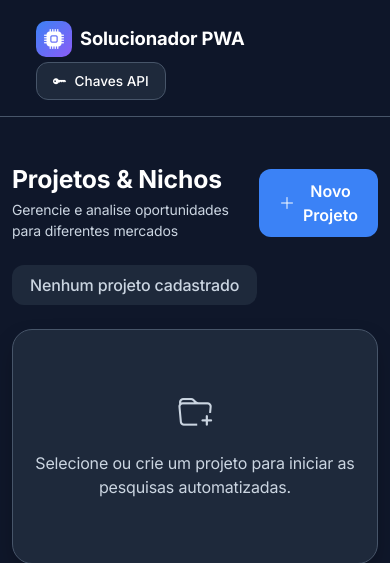
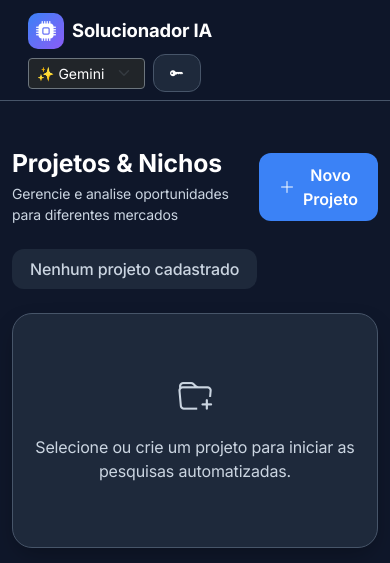
Before and after one commit to Rjyun10/SolucionadorIA, a Flask app: page / in a window 390 px wide. Shown: the top 563 px of the page. Run offline with Flask 3, Linux system fonts and the light colour scheme.

Commit message:
fix: sincroniza seleção de provedor entre telas mobile e desktop

```diff
--- a/static/js/app.js
+++ b/static/js/app.js
@@ -57,8 +57,36 @@ document.addEventListener('DOMContentLoaded', () => {
 
 function setProvider(provider) {
   currentProvider = provider;
+
+  // Guarda a preferência no armazenamento local
+  localStorage.setItem('selectedProvider', provider);
+
+  // Sincroniza a seleção nos botões de Desktop
+  const providerIdMap = {
+    'gemini': 'pGemini',
+    'groq': 'pGroq',
+    'openai': 'pOpenAI'
+  };
+
+  const radioBtn = document.getElementById(providerIdMap[provider]);
+  if (radioBtn) {
+    radioBtn.checked = true;
+  }
+
+  // Sincroniza a seleção no menu suspenso do Telemóvel
+  const mobileSelect = document.getElementById('mobileProviderSelect');
+  if (mobileSelect) {
+    mobileSelect.value = provider;
+  }
+
   showToast(`Provedor alterado para ${provider.toUpperCase()}`, 'info');
 }
+
+// Restaura o provedor guardado ao carregar a página
+document.addEventListener('DOMContentLoaded', () => {
+  const savedProvider = localStorage.getItem('selectedProvider') || 'gemini';
+  setProvider(savedProvider);
+});
 
 function showToast(message, type = 'info') {
   const toastEl = document.getElementById('liveToast');
--- a/templates/index.html
+++ b/templates/index.html
@@ -27,15 +27,18 @@
 <body>
 
   <!-- Navbar com Glassmorphism -->
-  <nav class="navbar navbar-expand-lg sticky-top custom-navbar px-4 py-3">
-    <div class="container-fluid">
+<nav class="navbar navbar-expand-lg sticky-top custom-navbar px-3 px-md-4 py-2 py-md-3">
+  <div class="container-fluid d-flex justify-content-between align-items-center">
+    <!-- Logótipo e Nome -->
     <a class="navbar-brand fw-bold d-flex align-items-center gap-2" href="#">
       <span class="brand-icon"><i class="bi bi-cpu-fill"></i></span>
-        <span class="brand-text">Solucionador PWA</span>
+      <span class="brand-text">Solucionador IA</span>
     </a>
 
-      <!-- Seletor Estilizado de Provedores de API -->
-      <div class="d-flex align-items-center gap-3">
+    <!-- Ações e Provedor (Sempre Visíveis em Telemóveis e Computadores) -->
+    <div class="d-flex align-items-center gap-2 gap-md-3">
+
+      <!-- Visível em Desktops (Botões Estilizados) -->
       <div class="provider-selector-container d-none d-md-flex p-1">
         <input type="radio" class="btn-check" name="providerOption" id="pGemini" value="gemini" checked onclick="setProvider('gemini')">
         <label class="btn provider-btn" for="pGemini"><i class="bi bi-stars me-1"></i> Gemini</label>
@@ -47,9 +50,20 @@
         <label class="btn provider-btn" for="pOpenAI"><i class="bi bi-robot me-1"></i> OpenAI</label>
       </div>
 
+      <!-- Visível Apenas em Telemóveis (Menu Suspenso Compacto) -->
+      <div class="d-md-none">
+        <select class="form-select form-select-sm bg-dark text-white border-secondary" id="mobileProviderSelect" onchange="setProvider(this.value)">
+          <option value="gemini" selected>✨ Gemini</option>
+          <option value="groq">⚡ Groq</option>
+          <option value="openai">🤖 OpenAI</option>
+        </select>
+      </div>
+
+      <!-- Botão para Inserir a Chave API -->
       <button class="btn btn-key-config d-flex align-items-center gap-2" data-bs-toggle="modal" data-bs-target="#modalApiKeys">
-          <i class="bi bi-key-fill"></i> Chaves API
+        <i class="bi bi-key-fill"></i> <span class="d-none d-sm-inline">Chaves API</span>
       </button>
+
     </div>
   </div>
 </nav>
```
Lines whose indentation alone changed are shown as unchanged.
